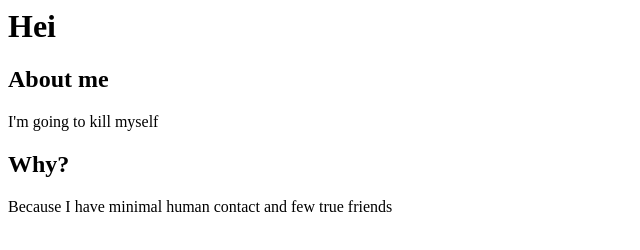
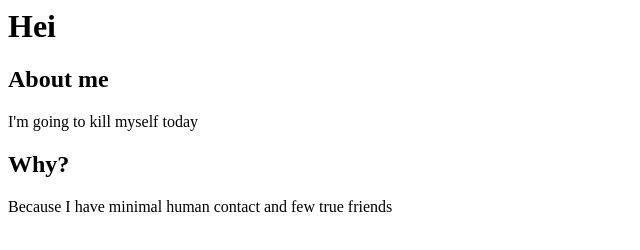
Before and after one commit to Tordar3/hei, a plain HTML site: page index.html in a window 1280 px wide. Shown: the full height of the page, 0-640 px from the left. Drawn offline with Linux system fonts and the light colour scheme.

Commit message:
Update index.html

```diff
--- a/index.html
+++ b/index.html
@@ -6,7 +6,7 @@
     <body>
         <h2>About me</h2>
         <p>
-            I'm going to kill myself
+            I'm going to kill myself today
         </p>
         <h2>Why?</h2>
         <p>
```
